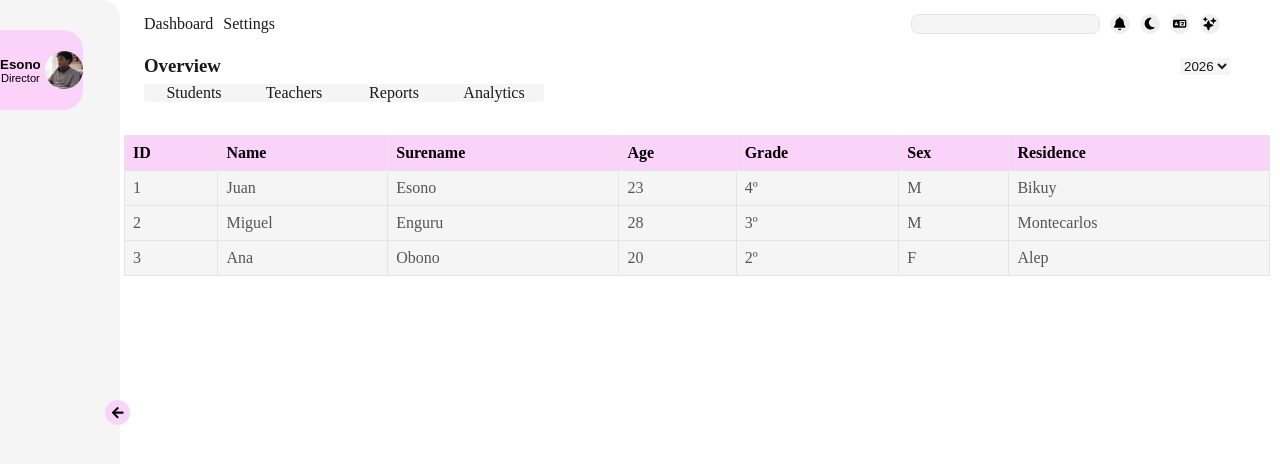
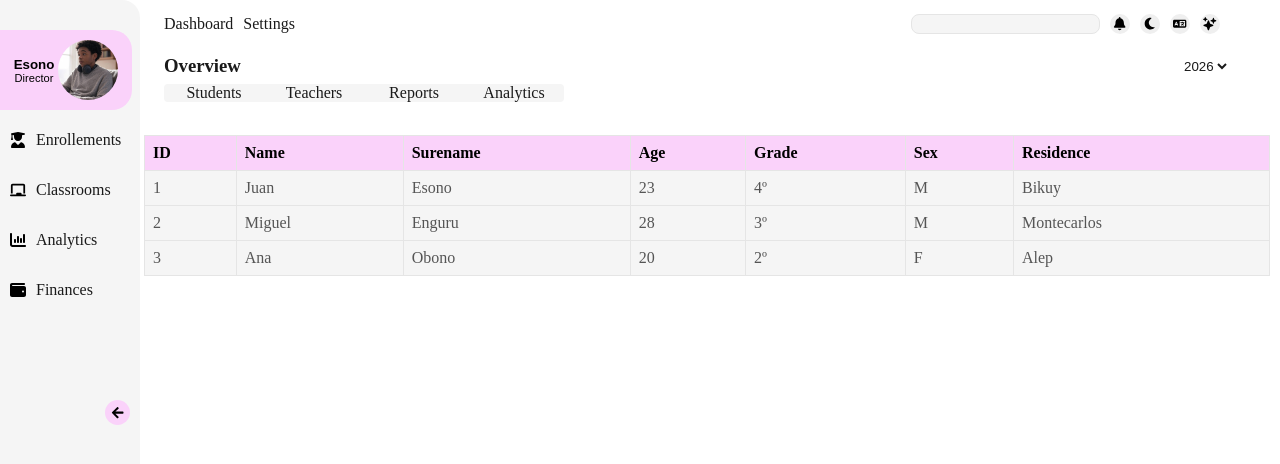
Before and after one commit to evangelistax/school, a React (Vite) app: page / in a window 1280 px wide. Shown: the top 464 px of the page. Built offline with nearby package versions, Linux system fonts and the light colour scheme.

Commit message:
implementar menu sidebar inicia

```diff
--- a/src/components/aside.jsx
+++ b/src/components/aside.jsx
@@ -1,17 +1,44 @@
 import { useApp } from "../contexts/utils";
+import {
+  FaWallet,
+  FaChartColumn,
+  FaChalkboard,
+  FaUserGraduate,
+} from "react-icons/fa6";
+
 import profile from "../assets/profile.jpg";
 export default function Aside() {
   const { isOpen, changeVisibility } = useApp();
   const classname = isOpen ? "aside" : "aside collapsed";
   return (
-    <button className={classname} onClick={changeVisibility}>
-      <div className="profile">
+    <div className={classname}>
+      <button className="profile" onClick={changeVisibility}>
         <div className="data">
           <strong>Esono</strong>
           <small>Director</small>
         </div>
         <img src={profile} />
+      </button>
+      <div className="sidebar-menu-links">
+        <ul className="links-sidebar">
+          <li>
+            <FaUserGraduate />
+            <a href="">Enrollements</a>
+          </li>
+          <li>
+            <FaChalkboard />
+            <a href="">Classrooms</a>
+          </li>
+          <li>
+            <FaChartColumn />
+            <a href="">Analytics</a>
+          </li>
+          <li>
+            <FaWallet />
+            <a href="">Finances</a>
+          </li>
+        </ul>
       </div>
-    </button>
+    </div>
   );
 }
--- a/src/contexts/contex.jsx
+++ b/src/contexts/contex.jsx
@@ -9,11 +9,9 @@ export const GlobalContex = ({ children }) => {
 
   const changeVisibility = () => {
     setIsVisible(!isVisible);
-    console.log("button clicked");
   };
   const changeTheme = () => {
     setOscuro(!oscuro);
-    console.log(oscuro);
   };
   const handleClick = () => {
     setIsOpen(!isOpen);
--- a/src/index.css
+++ b/src/index.css
@@ -1,4 +1,9 @@
 /*Definicion de los colores*/
+* {
+  box-sizing: border-box;
+  margin: 0;
+  padding: 0;
+}
 
 :root {
   --bg-primary: #ffffff;
@@ -10,6 +15,7 @@
   --border: #e5e5e5;
   --shadow: rgba(0, 0, 0, 0.1);
   --toolkit-bar: #686666;
+  --background: white;
 }
 
 .dark {
@@ -22,23 +28,21 @@
   --border: #e5e5e5;
   --shadow: rgba(0, 0, 0, 0.5);
   --toolkit-bar: #e7e2e2;
+  --background: rgb(146, 144, 144);
 }
 
 body {
-  margin: 0;
-  padding: 0;
   background-color: var(--bg-primary);
+  transition: background-color 1s ease;
 }
 
-* {
-  transition: all ease 1s;
-}
+
 
 .layout {
   height: 100vh;
   width: 100%;
   display: grid;
-  grid-template-columns: 120px repeat(3, 1fr);
+  grid-template-columns: 140px repeat(3, 1fr);
   grid-template-rows: 120px repeat(2, 1fr) 70px;
   grid-template-areas:
     "aside header header header"
@@ -47,7 +51,7 @@ body {
     "aside main main main";
   gap: 15px;
   column-gap: 4px;
-  transition: all ease 0.5s;
+  transition: grid-template-columns ease 0.5s;
   position: relative;
 }
 
@@ -74,6 +78,7 @@ body {
   background: var(--bg-primary);
   margin-right: 10px;
   color: var(--tex-primary);
+  transition: background 1s ease;
 }
 
 ul {
@@ -122,11 +127,24 @@ header .overview {
 }
 
 header .overview select {
-  background: var(--bg-secondary);
+  background: transparent;
   border: none;
   color: var(--tex-primary);
   margin-right: 30px;
+  transition: color 1s ease, background 1s ease;
+  border-radius: 4px;
 }
+
+header .overview select option {
+  background: var(--bg-primary);
+
+  color: var(--tex-primary);
+
+  transition: color 1s ease, background 1s ease;
+
+}
+
+
 
 .buttons {
   display: flex;
@@ -141,6 +159,7 @@ header .overview select {
   border: 1px solid var(--border);
   padding-left: 10px;
   outline: none;
+  transition: color 1s ease, background-color 1s ease, border 1s ease;
 }
 
 .options ul {
@@ -158,6 +177,7 @@ header .overview select {
 
 .options ul li:hover {
   background: var(--bg-terciary);
+  transition: background 1s ease;
 }
 
 .links-containers {
@@ -167,6 +187,7 @@ header .overview select {
   justify-content: space-around;
   align-items: center;
   border-radius: 4px;
+  transition: background 1s ease;
 }
 
 .links-items {
@@ -193,10 +214,9 @@ header .overview select {
   padding-top: 30px;
   padding-left: 0;
   border-top-right-radius: 18px;
-  border-bottom-right-radius: 18px;
   gap: 10px;
-  border-style: none;
-  cursor: pointer;
+  transition: background 1s ease;
+
 }
 
 .aside.collapsed {
@@ -213,6 +233,9 @@ header .overview select {
   gap: 4px;
   height: 80px;
   overflow: hidden;
+  cursor: pointer;
+  border-style: none;
+  flex-shrink: 0;
 }
 
 .data {
@@ -221,8 +244,8 @@ header .overview select {
 }
 
 img {
-  height: 38px;
-  width: 38px;
+  height: 60px;
+  width: 60px;
   border-radius: 100%;
 }
 
@@ -309,7 +332,7 @@ img {
   gap: 10px;
   border: 1px solid transparent;
   border-radius: 8px;
-  color: var(--text-primary);
+  color: var(--tex-primary);
   cursor: pointer;
   transition:
     background-color 0.2s ease,
@@ -318,13 +341,14 @@ img {
 }
 
 .profile-actions li:hover {
-  background-color: var(--bg-terciary);
+  background-color: var(--background);
   border-color: var(--border);
 }
 
 .profile-actions li:active {
   transform: scale(0.98);
 }
+
 
 
 
@@ -433,8 +457,37 @@ img {
   visibility: hidden;
 }
 
-.sidebar-menu {
-  padding-left: 0;
+.sidebar-menu-links {
+  height: 600px;
+  width: 100%;
+}
+
+.links-sidebar {
+  display: flex;
+  flex-direction: column;
+  gap: 10px;
+
+}
+
+.links-sidebar li a {
+  text-decoration: none;
+  color: var(--tex-primary);
+  transition: color 1s ease;
+}
+
+.links-sidebar li {
+  padding-left: 10px;
+  height: 40px;
+  width: 100%;
+  display: flex;
+  align-items: center;
+  border-top-right-radius: 8px;
+  border-bottom-right-radius: 8px;
+  gap: 10px;
+}
+
+.links-sidebar li:hover {
+  background: var(--bg-primary);
 }
 
 .chart-header {
@@ -544,6 +597,7 @@ table {
   border-collapse: collapse;
   width: 100%;
   color: var(--text-secondary);
+  transition: color 1s ease;
 }
 
 th,
@@ -552,6 +606,7 @@ td {
   padding: 8px;
   text-align: left;
   background: var(--bg-secondary);
+  transition: background 1s ease, border 1s ease;
 }
 
 th {
@@ -576,6 +631,7 @@ th {
 
 .table::-webkit-scrollbar-thumb {
   background: var(--toolkit-bar);
+  transition: background 1s ease;
 }
 
 
```
